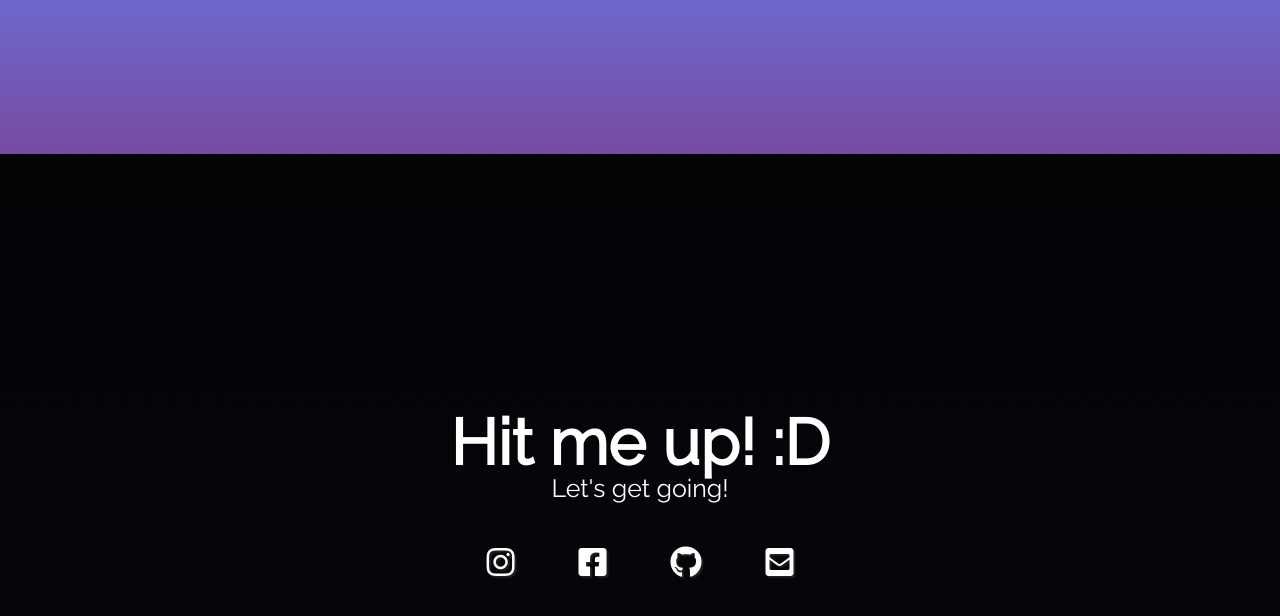
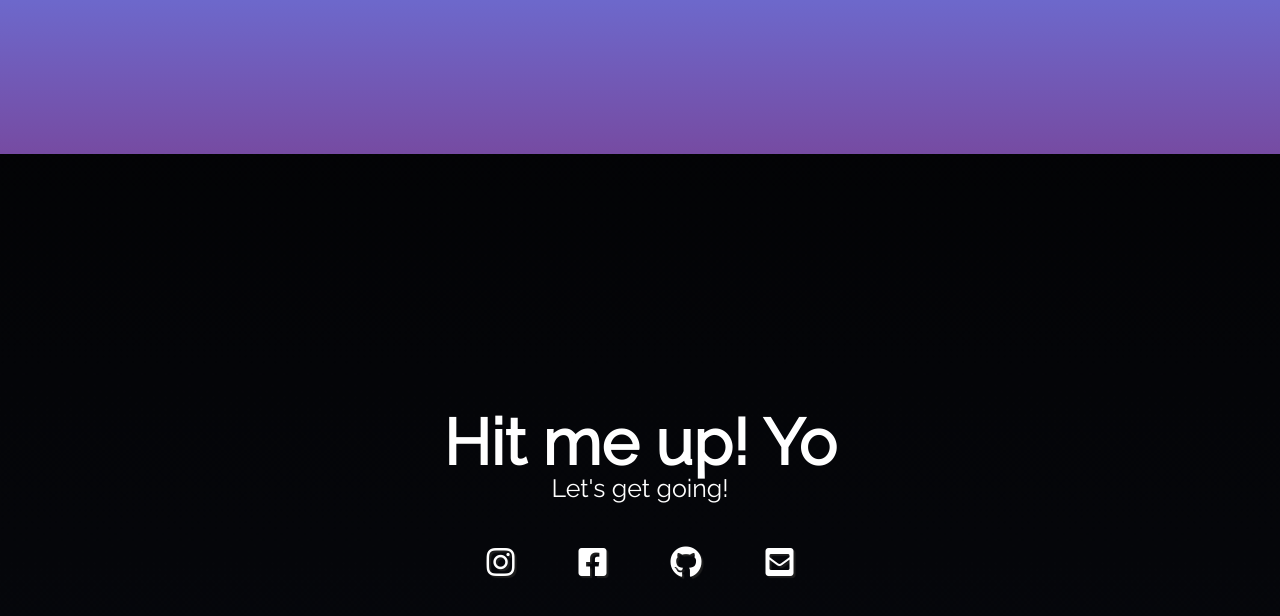
Before and after one commit to DanielTan18/DanielTan18.github.io, a plain HTML site: page index.html in a window 1280 px wide. Shown: the part 1533-2149 px from the top of the page. Drawn offline with Linux system fonts and the light colour scheme.

Commit message:
Update index.html

```diff
--- a/index.html
+++ b/index.html
@@ -65,7 +65,7 @@ Technical Documentation
 
     <section id="contact" class="contact-section">
 <div class="contact-section-header">
-<h2>Hit me up! :D</h2>
+<h2>Hit me up! Yo</h2>
 <p>Let's get going!</p>
 </div>
 <div class="contact-links">
```
